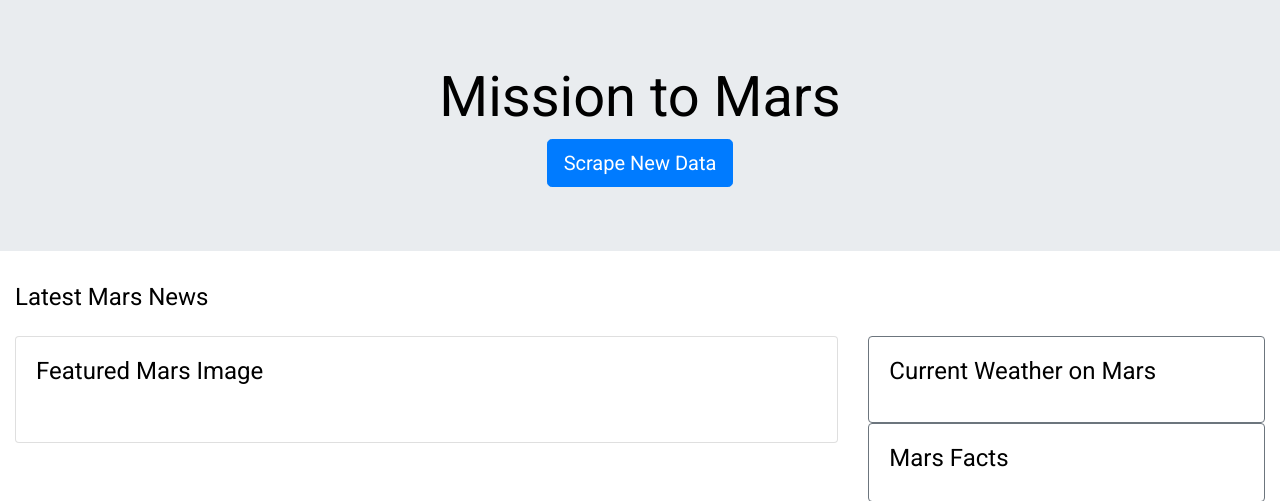
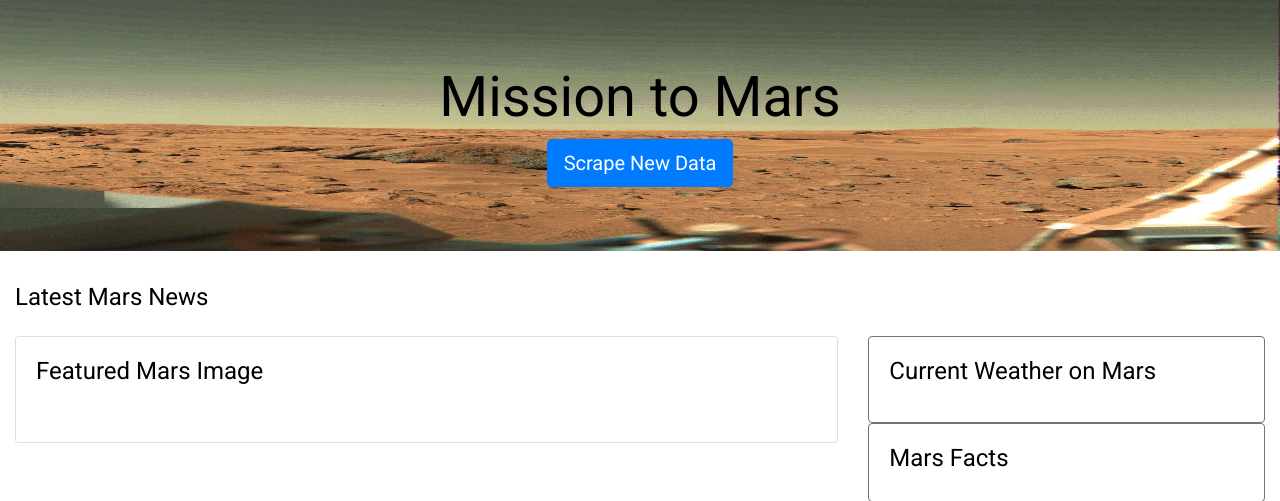
Before and after one commit to evansvillewy/web-scraping-challenge, a Flask app: page / in a window 1280 px wide. Shown: the top 501 px of the page. Run offline with Flask 2, Linux system fonts and the light colour scheme; data that the repository does not hold is empty; some libraries are stand-ins or nearby versions.

Commit message:
jumbo background image

```diff
--- a/templates/index.html
+++ b/templates/index.html
@@ -12,7 +12,7 @@
 </head>
 
 <body>
-    <div class="jumbotron jumbotron-fluid vertical-center">
+    <div class="jumbotron jumbotron-fluid vertical-center" style="background-image: url(../static/Images/jumbo_back.jpg); background-size: 100% 100%;">
         <div class="container-fluid text-center">
           <h1 class="display-4">Mission to Mars</h1>
           <a class="btn btn-primary btn-lg" href="/scrape" role="button">Scrape New Data</a>
```
Also changed, not shown: static/Images/jumbo_back.jpg (added).
